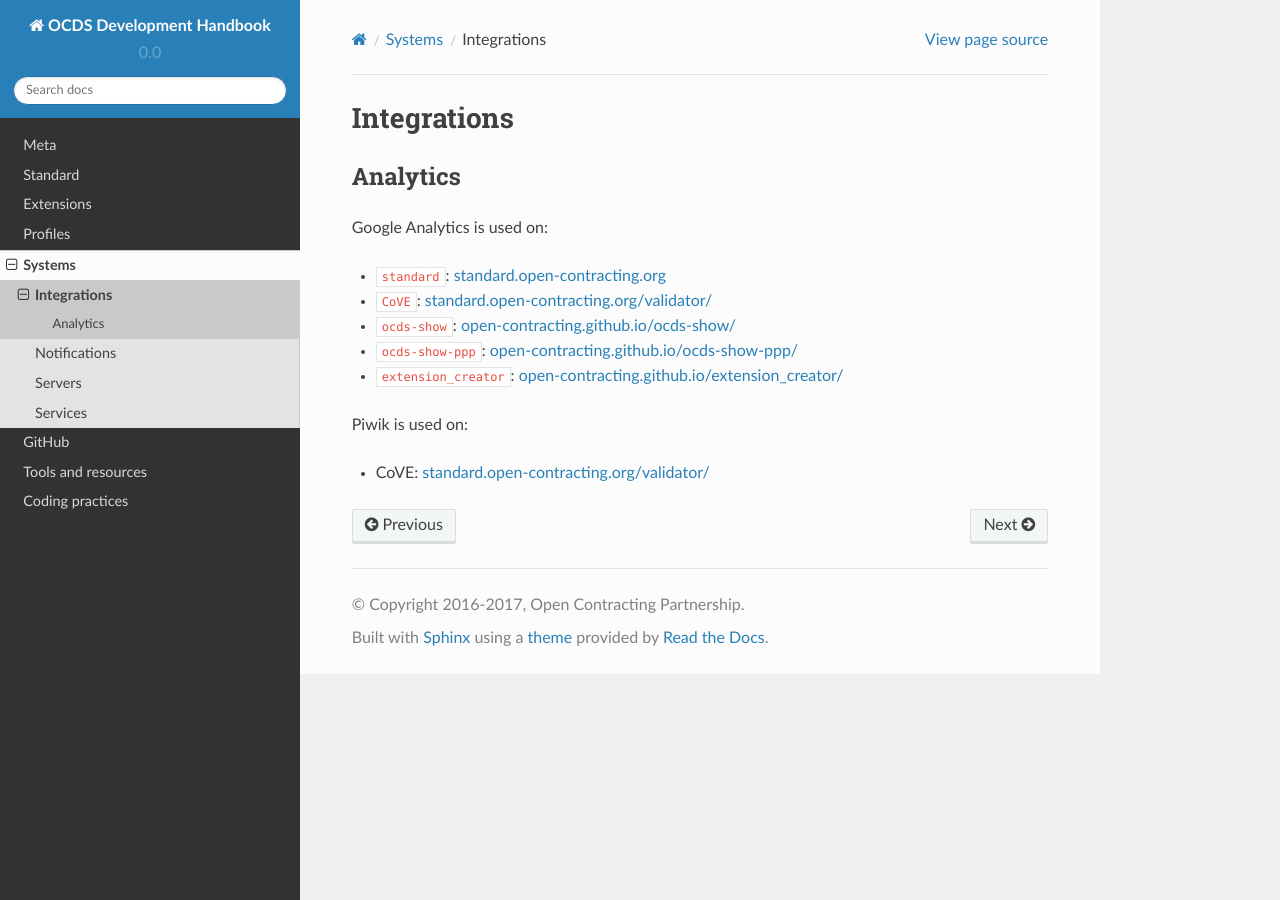
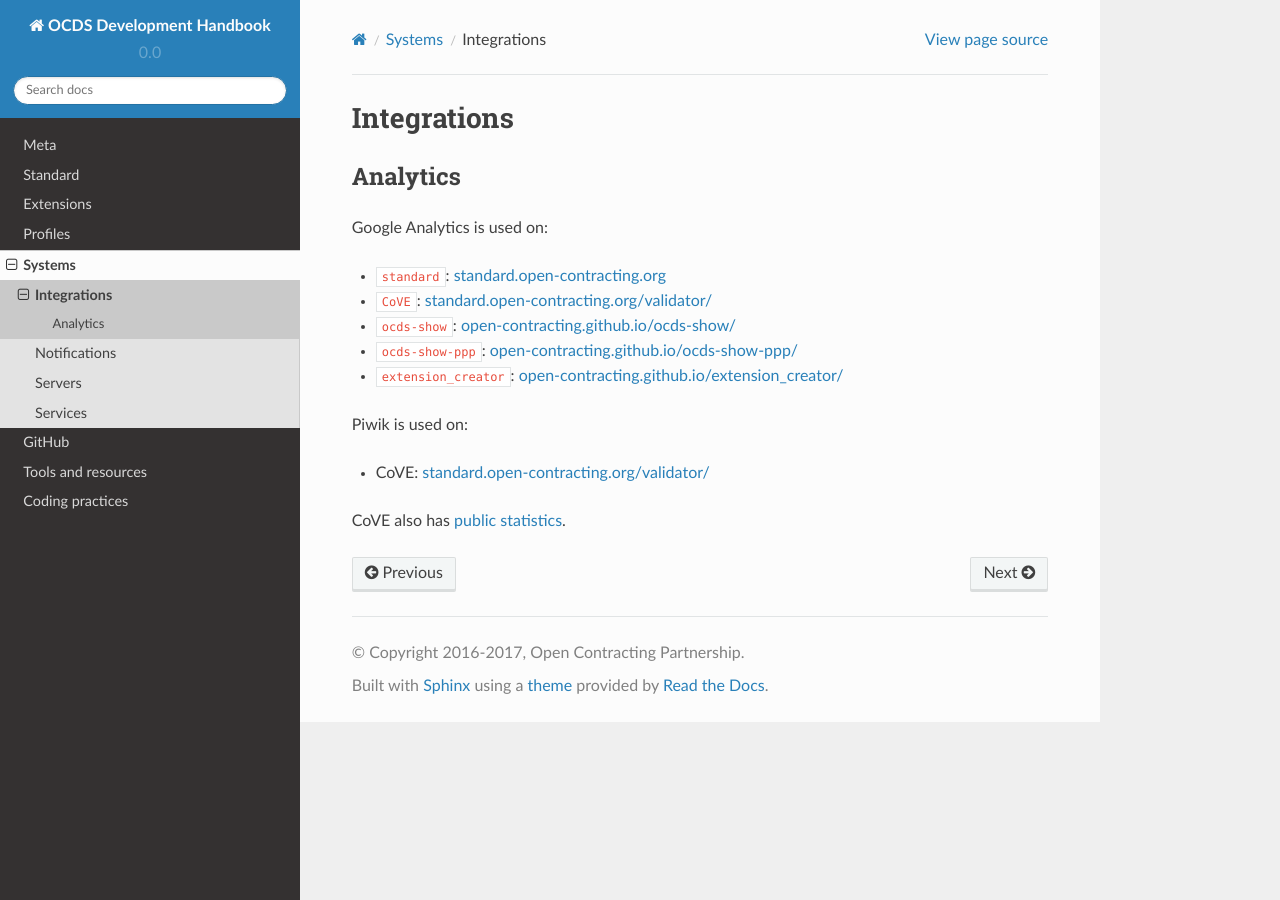
Before and after one commit to open-contracting/standard-development-handbook, a Sphinx documentation site: the page built from docs/systems/integrations.md, in a window 1280 px wide. Built offline with Sphinx 7.4.7 and the Read the Docs theme 2.0.0, drawn with Linux system fonts in a browser that asks for light colours.

Commit message:
Add link to CoVE public statistics

```diff
--- a/docs/systems/integrations.md
+++ b/docs/systems/integrations.md
@@ -13,3 +13,5 @@ Google Analytics is used on:
 Piwik is used on:
 
 * CoVE: [standard.open-contracting.org/validator/](http://standard.open-contracting.org/validator/)
+
+CoVE also has [public statistics](http://standard.open-contracting.org/validator/stats/).
```
